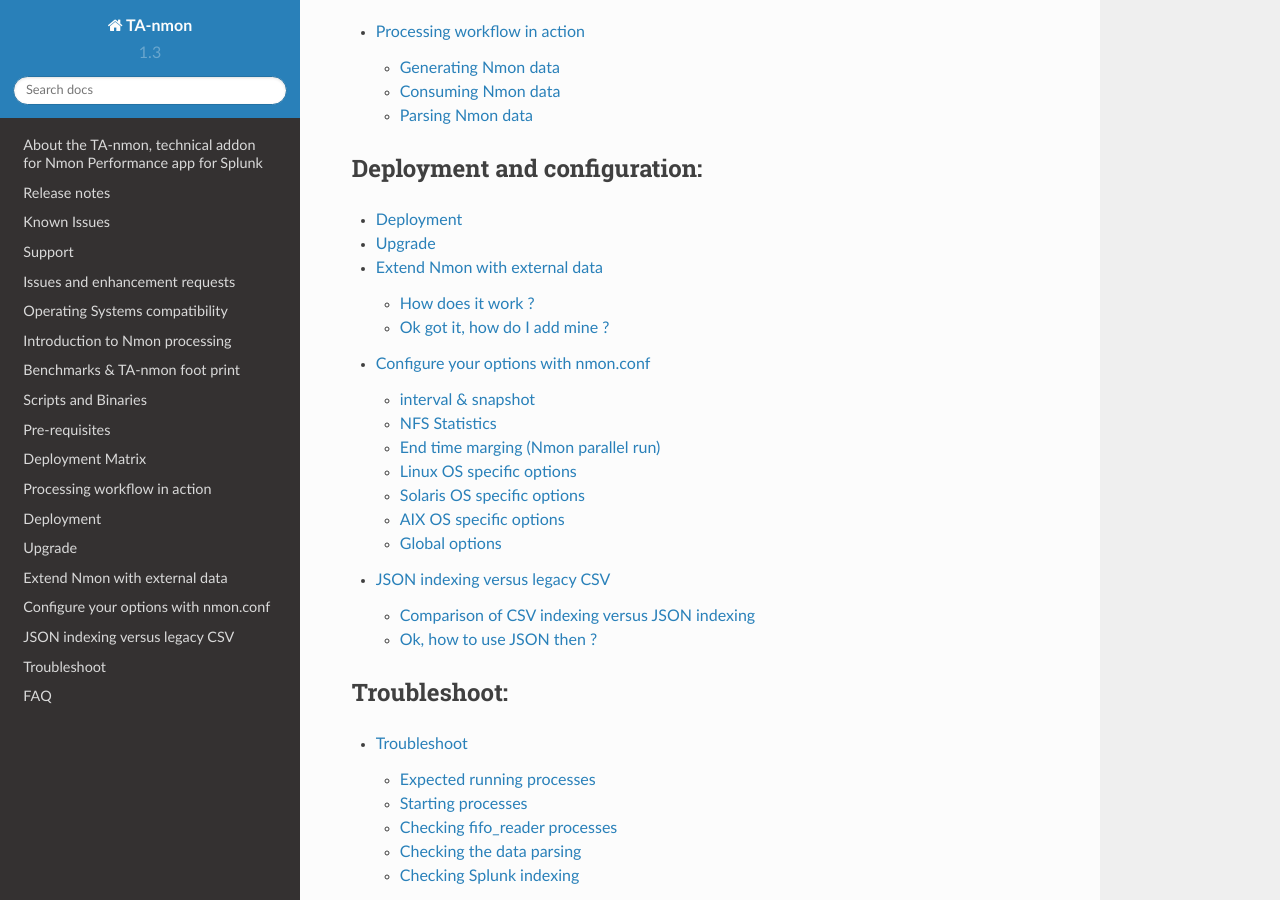
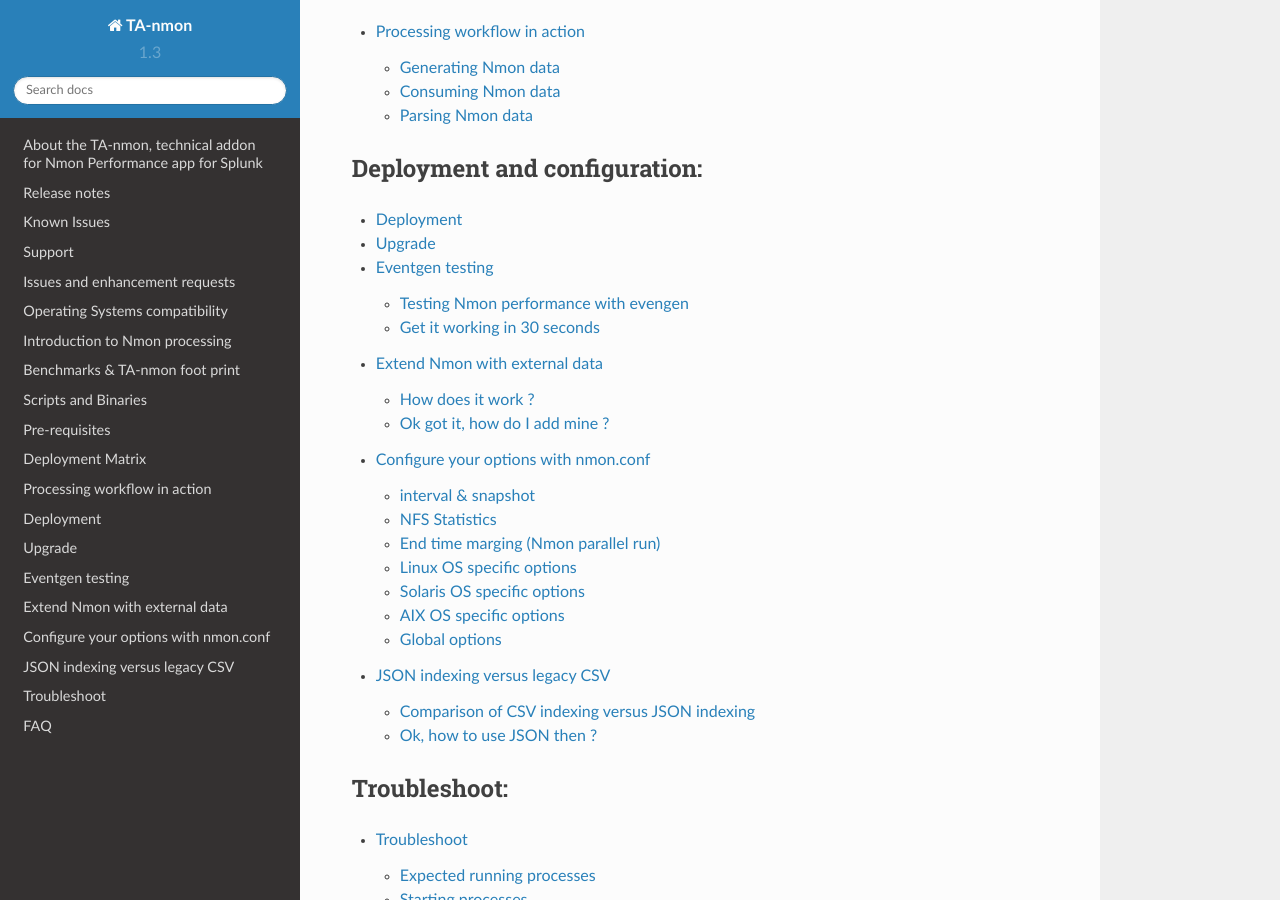
Before and after one commit to guilhemmarchand/TA-nmon, a Sphinx documentation site: the page built from docs/index.rst, in a window 1280 px wide and 900 px high, scrolled down 1562 px. Built offline with Sphinx 7.4.7 and the Read the Docs theme 2.0.0, drawn with Linux system fonts in a browser that asks for light colours; some of the changed lines change nothing that is shown.

Commit message:
documentation update

```diff
--- /dev/null
+++ b/docs/eventgen_testing.rst
@@ -0,0 +1,48 @@
+################
+Eventgen testing
+################
+
+Testing Nmon performance with evengen
+=====================================
+
+**Splunk Evengen is a pretty good and straightforward way to test the application**
+
+Starting the TA-nmon version 1.3.28 and TA-nmon-hec version 1.3.32, we provide sample data for 2 AIX and 2 Linux servers.
+The data has been generated on IBM Power Development Cloud servers.
+
+Finally, we use to run a system stress tool on 1 server of each category, such that you will have quickly active alerts and system statistic anomalies.
+
+**Evengen will generate data for:**
+
+* performance metrics (sourcetype=nmon_data / eventtype=nmon:performance)
+* configuration data (sourcetype=nmon_config / eventtype-nmon:config)
+
+Additional data normally available within the application is related to the nmon data collection and will not be generated by Eventgen.
+
+Get it working in 30 seconds
+============================
+
+* Have a Splunk instance up and running
+* Download the current eventgen version from https://github.com/splunk/eventgen
+* Install the eventgen application, you should name the application directory as:
+
+::
+
+    $SPLUNK_HOME/etc/apps/SA-Eventgen
+
+* If not done already, install the Nmon Performance application (obvious!)
+* Install either the TA-nmon or the TA-nmon-hec on this instance
+* Create an index called "nmon"
+* Restart Splunk
+
+**Immediately after Splunk restart, eventgen starts to generate nmon data, as visible from the application home page:**
+
+.. image:: img/eventgen_testing.png
+   :alt: eventgen_testing.png
+   :align: center
+
+**Example of a server running with abnormal load:**
+
+.. image:: img/eventgen_testing2.png
+   :alt: eventgen_testing2.png
+   :align: center
--- a/docs/index.rst
+++ b/docs/index.rst
@@ -55,6 +55,7 @@
 
    deployment
    upgrade
+   eventgen_testing
    external
    nmon_config
    json_indexing
```
Also changed, not shown: docs/img/eventgen_testing.png (added), docs/img/eventgen_testing2.png (added).
